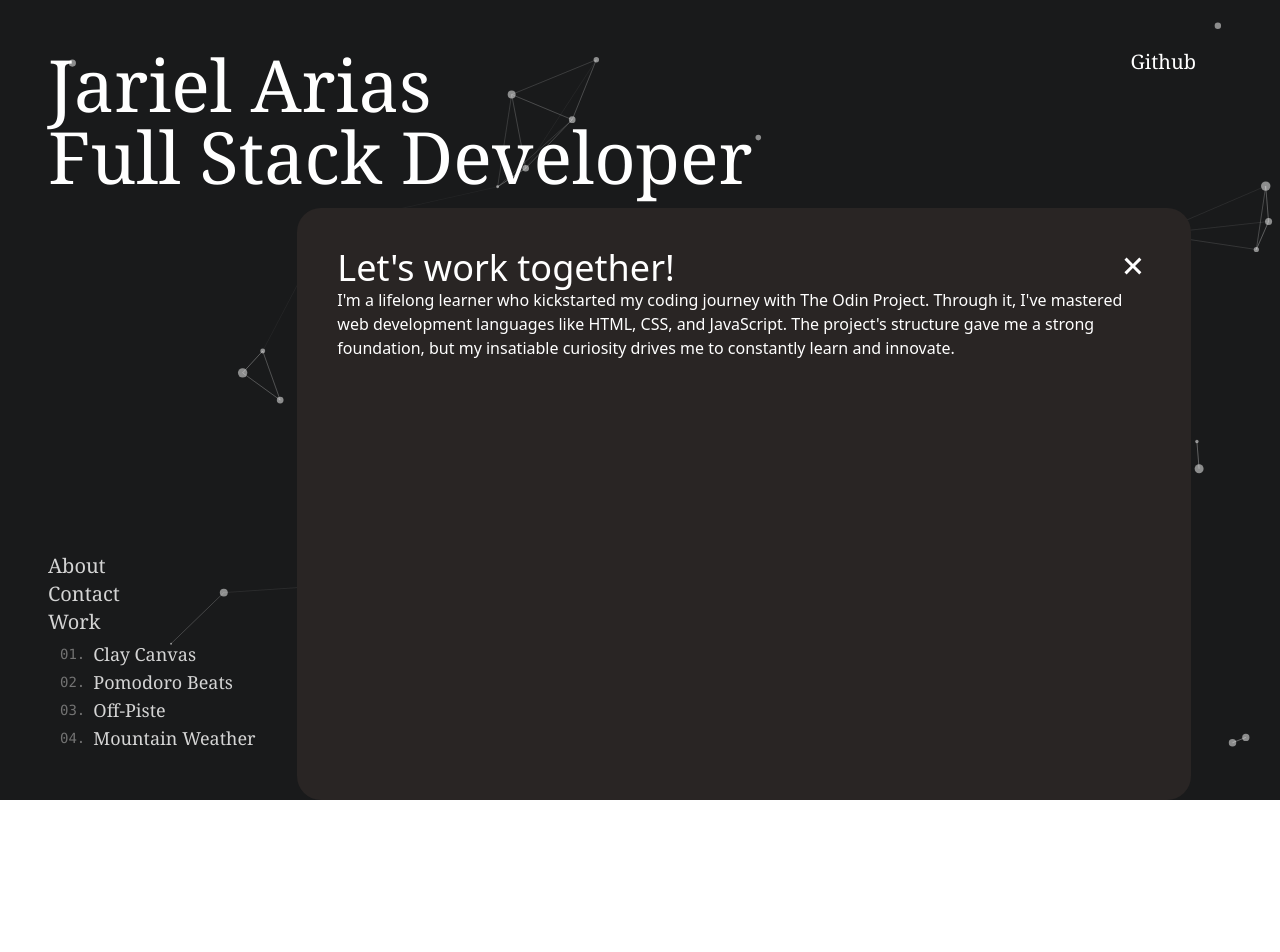
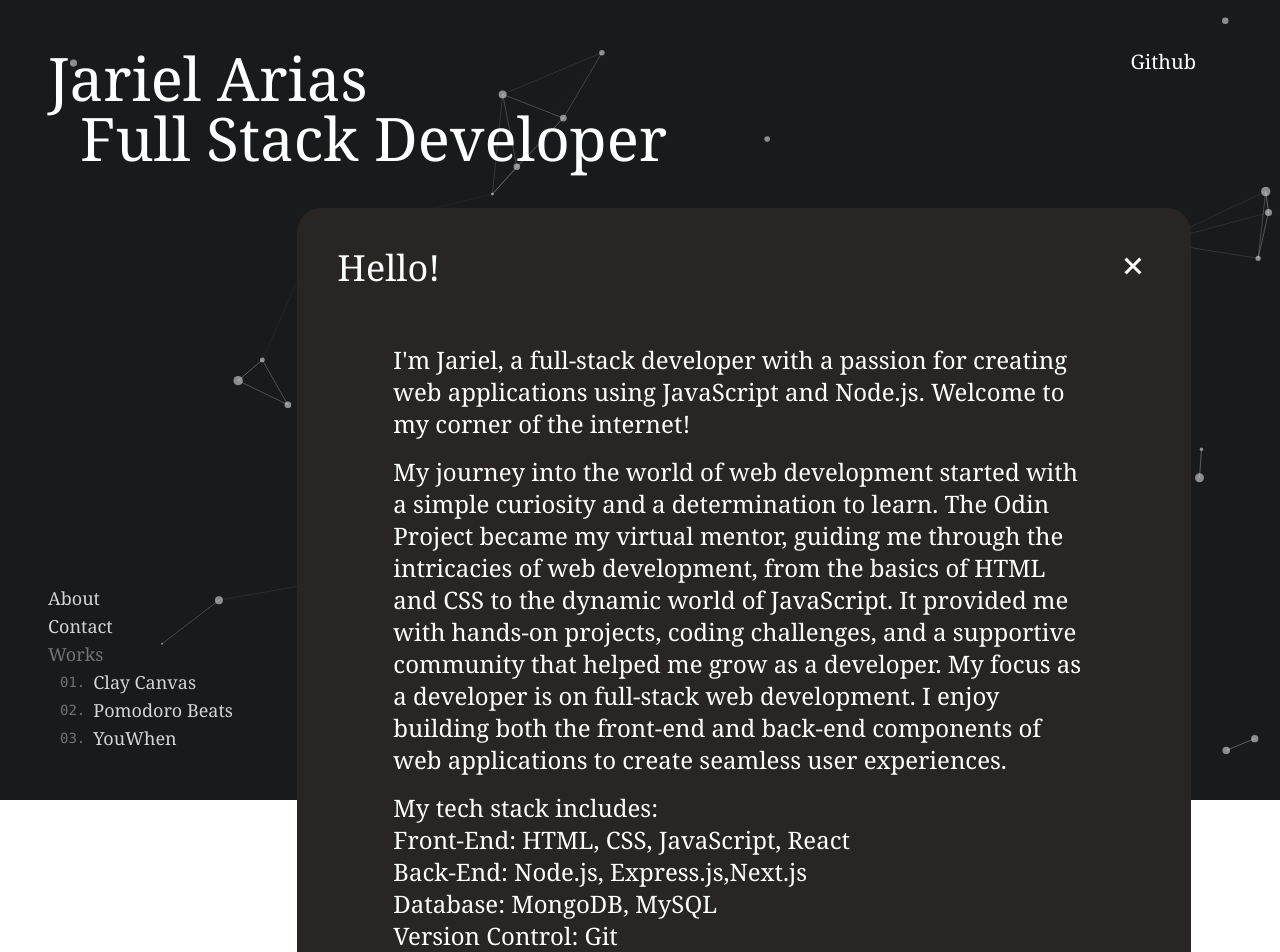
Before and after one commit to 0xJariel/React-Portfolio, a React (Vite) app: page /about in a window 1280 px wide. Shown: the top 952 px of the page. Before the commit the page ends 800 px from the top, so only its background shows below. Built offline with nearby package versions, Linux system fonts and the light colour scheme; some icons are missing.

Commit message:
changed animation

```diff
--- a/src/App.jsx
+++ b/src/App.jsx
@@ -15,7 +15,7 @@ export default function App() {
     <>
       <ParticlesBG />
       <AnimatedOutlet />
-      <div className="p-12 grid h-screen text-white font-serif">
+      <div className="p-12 grid h-screen text-white font-serif fixed z-0 w-full">
         <div className="flex justify-between">
           <Header />
           <SideLinks />
--- a/src/components/AnimatedLayout.jsx
+++ b/src/components/AnimatedLayout.jsx
@@ -6,19 +6,19 @@ import { BiX } from "react-icons/bi";
 function Layout({ children, title }) {
   return (
     <motion.div
-      initial={{ scale: 0 }}
-      animate={{ rotate: 360, scale: 1 }}
+      initial={{ y: 500, opacity: 0 }}
+      animate={{ y: 0, opacity: 1 }}
       transition={{
         type: "spring",
         stiffness: 260,
         damping: 20,
       }}
       exit={{ x: 100, opacity: 0 }}
-      className="absolute grid top-0 bottom-0 right-0 left-52 text-white "
+      className="absolute grid top-0 bottom-0 right-0 left-52 text-white z-50"
     >
       <div className="p-10 popup bg-stone-800  mt-52 rounded-3xl mx-auto w-10/12 min-h-4/6">
         <div className="heading text-4xl flex justify-between">
-          <div>{title}</div>
+          <div className="font-serif">{title}</div>
           <Link to={"/"}>
             <BiX />
           </Link>
--- a/src/components/Header.jsx
+++ b/src/components/Header.jsx
@@ -2,9 +2,9 @@ import React from "react";
 
 function Header() {
   return (
-    <div className="text-7xl">
+    <div className="text-6xl">
       <div>Jariel Arias</div>
-      <div>Full Stack Developer</div>
+      <div className="pl-8">Full Stack Developer</div>
     </div>
   );
 }
--- a/src/components/Navbar.jsx
+++ b/src/components/Navbar.jsx
@@ -1,25 +1,28 @@
-import React from "react";
+import React, { useState } from "react";
 import Navlink from "./Navlink";
 import { Link } from "react-router-dom";
 
 function Navbar() {
+  const [isLinkVisible, setIsLinkVisible] = useState(false);
   return (
-    <div className="grid self-end gap-0 text-neutral-300 text-xl ">
+    <div className="sticky grid self-end text-neutral-300 text-lg ">
       <Link to={"/about"} className="">
         About
       </Link>
       <Link to={"/contact"}>Contact</Link>
-      <div className="grid gap-1">
-        <div>Work</div>
-        <ul className="text-lg">
+      <div className="grid ">
+        <div className="text-neutral-500">Works</div>
+        <ul className="">
           <Link to={"clay-canvas"}>
             <Navlink number={"01."} name={"Clay Canvas"} />
           </Link>
           <Link to={"pomodoro-beats"}>
             <Navlink number={"02."} name={"Pomodoro Beats"} />
           </Link>
-          <Navlink number={"03."} name={"Off-Piste"} />
-          <Navlink number={"04."} name={"Mountain Weather"} />
+          <Link to={"youwhen"}>
+            <Navlink number={"03."} name={"YouWhen"} />
+          </Link>
+          {/* <Navlink number={"04."} name={"Mountain Weather"} /> */}
         </ul>
       </div>
     </div>
--- a/src/pages/ProjectLayout.jsx
+++ b/src/components/ProjectLayout.jsx
@@ -1,8 +1,7 @@
 import React, { Children } from "react";
 import { BiLinkExternal } from "react-icons/bi";
 import { AiOutlineCode } from "react-icons/ai";
-import { Link } from "react-router-dom";
-import Layout from "../components/AnimatedLayout";
+import Layout from "./AnimatedLayout";
 
 function ProjectLayout({ title }) {
   return (
--- a/src/main.jsx
+++ b/src/main.jsx
@@ -7,6 +7,7 @@ import About from "./pages/About.jsx";
 import Contact from "./pages/Contact.jsx";
 import ClayCanvas from "./pages/ClayCanvas.jsx";
 import PomodoroBeats from "./pages/PomodoroBeats.jsx";
+import YouWhen from "./pages/PomodoroBeats.jsx";
 
 const router = createBrowserRouter([
   {
@@ -18,6 +19,7 @@ const router = createBrowserRouter([
       { path: "contact", element: <Contact /> },
       { path: "clay-canvas", element: <ClayCanvas /> },
       { path: "pomodoro-beats", element: <PomodoroBeats /> },
+      { path: "youwhen", element: <YouWhen /> },
     ],
     errorElement: <Error />,
   },
--- a/src/pages/About.jsx
+++ b/src/pages/About.jsx
@@ -4,14 +4,44 @@ import { motion } from "framer-motion";
 import { useLocation, useOutletContext } from "react-router-dom";
 
 function About() {
-  const title = "Let's work together!";
+  const title = "Hello!";
 
   return (
     <Layout title={title}>
-      I'm a lifelong learner who kickstarted my coding journey with The Odin
-      Project. Through it, I've mastered web development languages like HTML,
-      CSS, and JavaScript. The project's structure gave me a strong foundation,
-      but my insatiable curiosity drives me to constantly learn and innovate.
+      <div className="grid p-14 gap-4 text-2xl font-serif">
+        <p className="">
+          I'm Jariel, a full-stack developer with a passion for creating web
+          applications using JavaScript and Node.js. Welcome to my corner of the
+          internet!
+        </p>
+        <p className="">
+          My journey into the world of web development started with a simple
+          curiosity and a determination to learn. The Odin Project became my
+          virtual mentor, guiding me through the intricacies of web development,
+          from the basics of HTML and CSS to the dynamic world of JavaScript. It
+          provided me with hands-on projects, coding challenges, and a
+          supportive community that helped me grow as a developer. My focus as a
+          developer is on full-stack web development. I enjoy building both the
+          front-end and back-end components of web applications to create
+          seamless user experiences.
+        </p>
+        <p className="">
+          My tech stack includes:
+          <ul>
+            <li> Front-End: HTML, CSS, JavaScript, React</li>
+            <li>Back-End: Node.js, Express.js,Next.js</li>
+            <li>Database: MongoDB, MySQL</li>
+            <li>Version Control: Git</li>
+            <li>Deployment: AWS, Netlify, Cloudflare Pages</li>
+          </ul>
+        </p>
+        <p>
+          I'm passionate about solving real-world problems through technology.
+          Whether it's building a web app that simplifies daily tasks or
+          creating a platform that connects people, I believe that well-crafted
+          software can optimize and improve people’s lives.
+        </p>
+      </div>
     </Layout>
   );
 }
--- a/src/pages/ClayCanvas.jsx
+++ b/src/pages/ClayCanvas.jsx
@@ -1,5 +1,5 @@
 import React from "react";
-import ProjectLayout from "./ProjectLayout";
+import ProjectLayout from "../components/ProjectLayout";
 
 function ClayCanvas() {
   return <ProjectLayout title={"Clay Canvas"} />;
--- a/src/pages/PomodoroBeats.jsx
+++ b/src/pages/YouWhen.jsx
@@ -1,5 +1,5 @@
 import React from "react";
-import ProjectLayout from "./ProjectLayout";
+import ProjectLayout from "../components/ProjectLayout";
 
 function PomodoroBeats() {
   const title = "";
@@ -9,7 +9,7 @@ function PomodoroBeats() {
   const techStack = "";
   const img = "";
 
-  return <ProjectLayout title={"Pomodoro Beats"} />;
+  return <ProjectLayout title={"YouWhen"} />;
 }
 
 export default PomodoroBeats;
```
